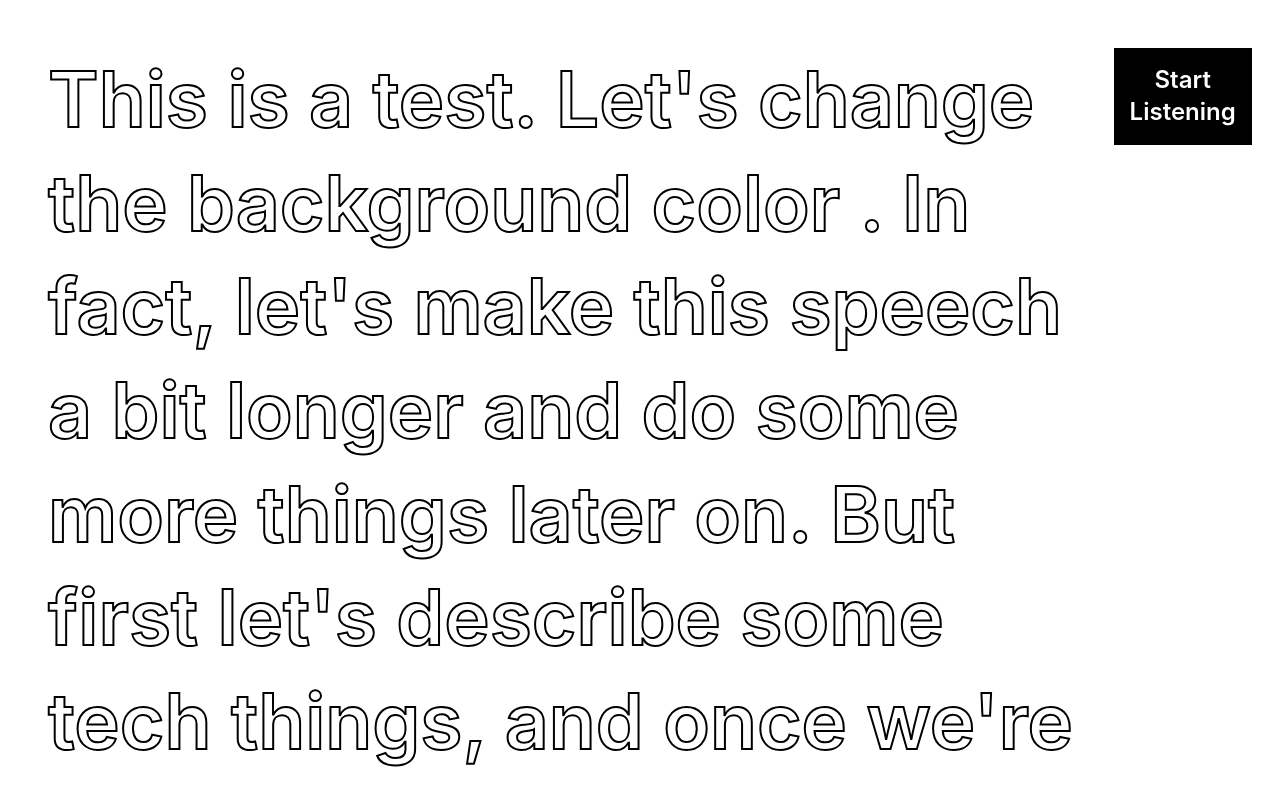
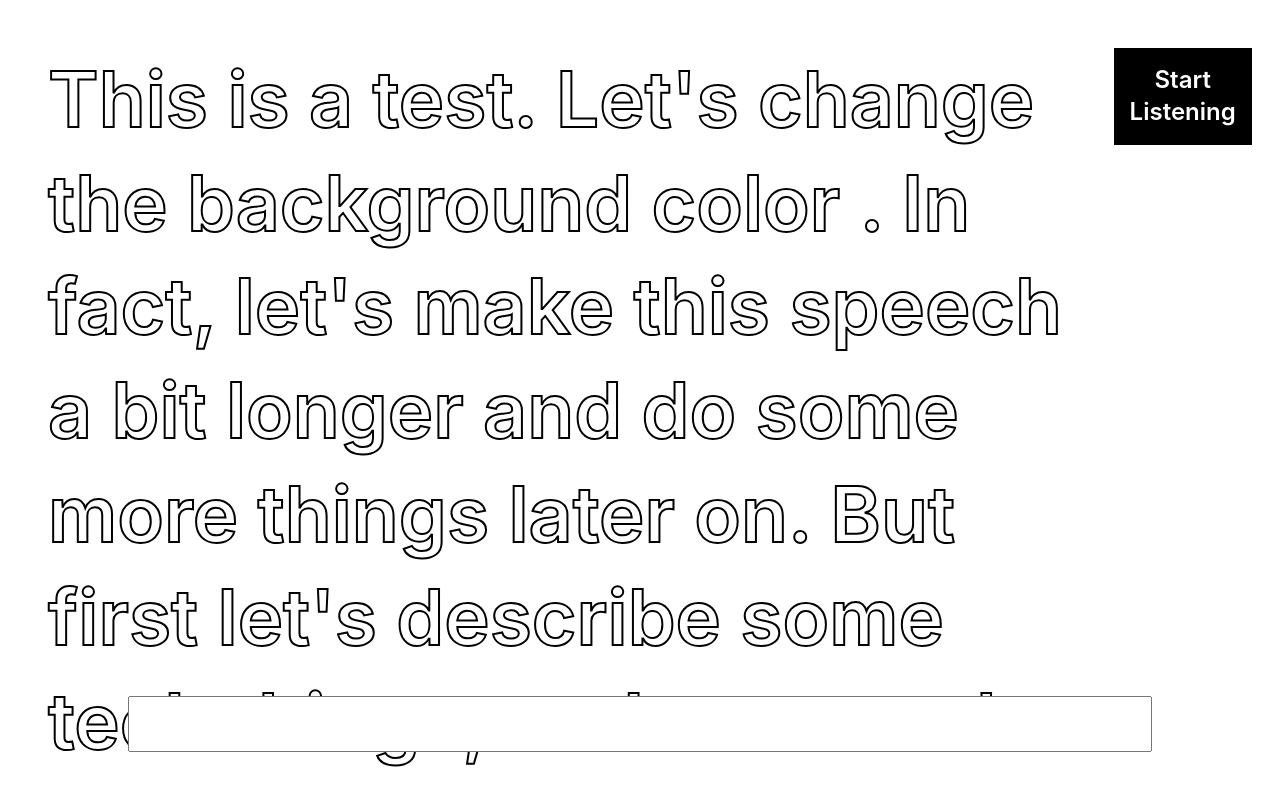
Before and after one commit to mattclough1/audio-interfaces, a React (Create React App) app: page / in a window 1280 px wide. Shown: the top 791 px of the page. Built offline with nearby package versions, Linux system fonts and the light colour scheme.

Commit message:
speech recognition hook

```diff
--- a/package.json
+++ b/package.json
@@ -4,6 +4,7 @@
   "private": true,
   "dependencies": {
     "@google-cloud/speech": "^3.2.2",
+    "prop-types": "^15.7.2",
     "react": "^16.8.6",
     "react-dom": "^16.8.6",
     "react-scripts": "3.0.1"
--- a/src/App.js
+++ b/src/App.js
@@ -1,5 +1,5 @@
 import React, { useState } from 'react';
-import SpeechContext from './contexts/SpeechContext';
+import { SpeechRecognitionProvider } from './contexts/SpeechRecognitionContext';
 import Prompter from './components/Prompter';
 import Cue from './components/Cue';
 import MockVoiceInput from './components/MockVoiceInput';
@@ -11,11 +11,9 @@ function changeColor(bgColor, textColor) {
 }
 
 function App() {
-  const [speechTranscript, setSpeechTranscript] = useState('');
-
   return (
     <div className="App">
-      <SpeechContext.Provider value={{ speechTranscript, setSpeechTranscript }}>
+      <SpeechRecognitionProvider>
         <Prompter>
           This is a test. Let's change the background
           <Cue
@@ -29,8 +27,8 @@ function App() {
           let's describe some tech things, and once we're done with that, we can change the
           background color <Cue callback={() => changeColor('#fbeaeb', '#2f3c7e')}>again</Cue>
         </Prompter>
-        {/* <MockVoiceInput /> */}
-      </SpeechContext.Provider>
+        <MockVoiceInput />
+      </SpeechRecognitionProvider>
     </div>
   );
 }
--- a/src/components/Cue.js
+++ b/src/components/Cue.js
@@ -1,8 +1,18 @@
 import React from 'react';
+import { func, node } from 'prop-types';
 
 const Cue = ({ children, callback }) => {
   callback();
   return <span>{children}</span>;
 };
 
+Cue.propTypes = {
+  callback: func.isRequired,
+  children: node,
+};
+
+Cue.defaultProps = {
+  children: undefined,
+};
+
 export default Cue;
--- a/src/components/MockVoiceInput.js
+++ b/src/components/MockVoiceInput.js
@@ -1,10 +1,10 @@
 import React, { useContext } from 'react';
-import SpeechContext from '../contexts/SpeechContext';
+import SpeechRecognitionContext from '../contexts/SpeechRecognitionContext';
 
 let timer = null;
 
 const MockVoiceInput = () => {
-  const { setSpeechTranscript } = useContext(SpeechContext);
+  const { setTranscript } = useContext(SpeechRecognitionContext);
 
   return (
     <input
@@ -17,7 +17,7 @@ const MockVoiceInput = () => {
           timer = null;
         }
         timer = setTimeout(() => {
-          setSpeechTranscript(target.value);
+          setTranscript(target.value);
           target.value = '';
         }, 500);
       }}
--- a/src/components/Prompter.js
+++ b/src/components/Prompter.js
@@ -1,21 +1,16 @@
-/* global window */
-import React, { useState, useEffect, useRef, useContext } from 'react';
-import SpeechContext from '../contexts/SpeechContext';
+import React, { useContext, useState, useEffect, useRef } from 'react';
 import './Prompter.css';
+import useSpeechRecognition from '../hooks/useSpeechRecognition';
+import SpeechRecognitionContext from '../contexts/SpeechRecognitionContext';
 
-// Setting Speech API values for webkit
-let { SpeechRecognition, SpeechGrammarList } = window;
-if (!SpeechRecognition && window.webkitSpeechRecognition) {
-  SpeechRecognition = window.webkitSpeechRecognition;
-}
-if (!SpeechGrammarList && window.webkitSpeechGrammarList) {
-  SpeechGrammarList = window.webkitSpeechGrammarList;
-}
+const removePunc = (string) => string.replace(/[,.]/, '');
 
 const Prompter = ({ children }) => {
-  const [speechTranscript, setSpeechTranscript] = useState('');
+  // const { recognition, setTranscript, transcript, grammarList } = useSpeechRecognition();
   // Comment the above line and uncomment the below line for mocking voice input
-  // const { speechTranscript, setSpeechTranscript } = useContext(SpeechContext);
+  const { recognition, setTranscript, transcript, grammarList } = useContext(
+    SpeechRecognitionContext,
+  );
 
   // Current read cursor, starting at 0 obviously
   const [cursor, setCursor] = useState(0);
@@ -27,28 +22,17 @@ const Prompter = ({ children }) => {
     .filter((item) => (typeof item === 'string' && item.length > 0) || item);
 
   // Add words to grammar list
-  const speechGrammarList = new SpeechGrammarList();
   script.forEach((item) => {
     if (typeof item === 'string') {
-      speechGrammarList.addFromString(item.replace(/[.,]/, ''), 1);
+      grammarList.addFromString(item.replace(/[.,]/, ''), 1);
     } else if (React.isValidElement(item)) {
-      speechGrammarList.addFromString(item.props.children.replace(/[,.]/, ''), 1);
+      grammarList.addFromString(removePunc(item.props.children), 1);
     }
   });
 
-  // Create a new SpeechRecognition context
-  const speech = new SpeechRecognition({ grammars: speechGrammarList });
-  // Set our transcript in the state
-  speech.addEventListener('result', (e) => {
-    setSpeechTranscript(e.results[0][0].transcript);
-  });
-  // Keep listening
-  speech.addEventListener('end', (e) => {
-    speech.start();
-  });
   // Whenever the speech transcript updates, let's analyze it and see if we hit any words in the script
   useEffect(() => {
-    speechTranscript.split(' ').forEach((spokenWord) => {
+    transcript.split(' ').forEach((spokenWord) => {
       // Get the word in the script at our current cursor point
       let scriptWord = script[cursor];
       if (scriptWord) {
@@ -59,8 +43,8 @@ const Prompter = ({ children }) => {
         // If the spoken word matches our script word, remove the word from our speech transcript and move the cursor
         // which will cause useEffect to run again and analyze the next word
         // I'm 90% sure this can be done in an easier way
-        if (spokenWord.toLowerCase() === scriptWord.replace(/[.,]/, '').toLowerCase()) {
-          setSpeechTranscript((oldTranscript) =>
+        if (spokenWord.toLowerCase() === removePunc(scriptWord).toLowerCase()) {
+          setTranscript((oldTranscript) =>
             oldTranscript
               .split(' ')
               .slice(1)
@@ -109,7 +93,7 @@ const Prompter = ({ children }) => {
             className="prompter__button"
             type="button"
             onClick={() => {
-              speech.start();
+              recognition.start();
             }}
           >
             Start Listening
--- a/src/contexts/SpeechContext.js
+++ /dev/null
@@ -1,8 +0,0 @@
-import { createContext } from 'react';
-
-const SpeechContext = createContext({
-  speechTranscript: '',
-  setSpeechTranscript: () => {},
-});
-
-export default SpeechContext;
--- /dev/null
+++ b/src/contexts/SpeechRecognitionContext.js
@@ -0,0 +1,31 @@
+import React, { createContext } from 'react';
+import { node } from 'prop-types';
+
+import useSpeechRecognition from '../hooks/useSpeechRecognition';
+
+const SpeechRecognitionContext = createContext({
+  speechTranscript: '',
+  setSpeechTranscript: () => {},
+});
+
+export const SpeechRecognitionProvider = ({ children }) => {
+  const { recognition, setTranscript, transcript, grammarList } = useSpeechRecognition();
+
+  return (
+    <SpeechRecognitionContext.Provider
+      value={{ recognition, setTranscript, transcript, grammarList }}
+    >
+      {children}
+    </SpeechRecognitionContext.Provider>
+  );
+};
+
+SpeechRecognitionProvider.propTypes = {
+  children: node,
+};
+
+SpeechRecognitionProvider.defaultProps = {
+  children: undefined,
+};
+
+export default SpeechRecognitionContext;
--- /dev/null
+++ b/src/hooks/useSpeechRecognition.js
@@ -0,0 +1,31 @@
+/* global window */
+import { createContext, useState } from 'react';
+
+// Setting Speech API values for webkit
+let { SpeechRecognition, SpeechGrammarList } = window;
+if (!SpeechRecognition && window.webkitSpeechRecognition) {
+  SpeechRecognition = window.webkitSpeechRecognition;
+}
+if (!SpeechGrammarList && window.webkitSpeechGrammarList) {
+  SpeechGrammarList = window.webkitSpeechGrammarList;
+}
+
+const useSpeechRecognition = ({ continuous = true } = {}) => {
+  const [transcript, setTranscript] = useState('');
+  const grammarList = new SpeechGrammarList();
+  // Create a new SpeechRecognition context
+  const recognition = new SpeechRecognition();
+  // Set our transcript in the state
+  recognition.addEventListener('result', (e) => {
+    setTranscript(e.results[0][0].transcript);
+  });
+  if (continuous) {
+    // Keep listening
+    recognition.addEventListener('end', () => {
+      recognition.start();
+    });
+  }
+  return { grammarList, recognition, setTranscript, transcript };
+};
+
+export default useSpeechRecognition;
```
Also changed, not shown: .eslintrc.json.
